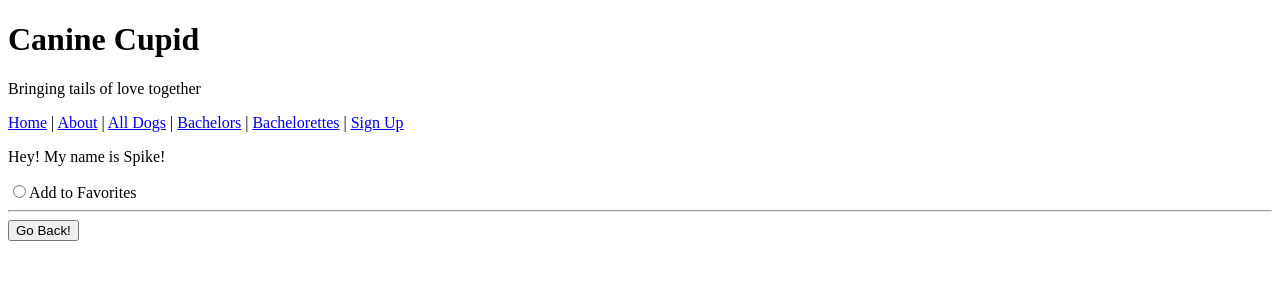
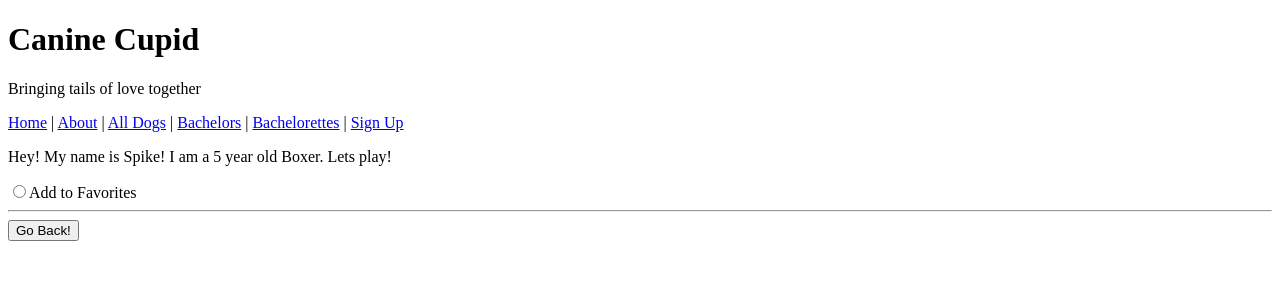
Before and after one commit to armullen/Project1, a Vue app: page /dogs/1 in a window 1280 px wide. Shown: the top 300 px of the page. Built offline with nearby package versions, Linux system fonts and the light colour scheme.

Commit message:
favorites

```diff
--- a/src/main.ts
+++ b/src/main.ts
@@ -20,7 +20,7 @@ dogsStore.initDogList([
     {name: "Rover", age: 2, breed: "Bulldog", gender: Genders.Male, favorite: false},
     {name: "Matilda", age: 3, breed: "Great Dane", gender: Genders.Female, favorite: false},
     {name: "Claire", age: 7, breed: "Bichon Frise", gender: Genders.Female, favorite: false},
-    {name: "Phoebe", age: 1, breed: "Rottweiler", gender: Genders.Female, favorite: false}
+    {name: "Phoebe", age: 1, breed: "Rottweiler", gender: Genders.Female, favorite: true}
 ]);
 
 app.use(router);
--- a/src/views/DetailPage.vue
+++ b/src/views/DetailPage.vue
@@ -2,17 +2,20 @@
 <template>
     <div>
         <p v-if="dogInfo">
-          Hey!  My name is {{ dogInfo.name }}!
+          Hey!  My name is {{ dogInfo.name }}! I am a {{ dogInfo.age }} year old {{ dogInfo.breed }}.  Lets play!
         </p>
         <p v-else>
             Lost Dog Alert!  This dog is not in our database!
         </p>
     <div>
-        <input type="radio" id="favorite">Add to Favorites
+        <input type="radio" id="favorite" >Add to Favorites
+        <p v-if="dogInfo?.favorite">This dog is a favorite!</p>
     </div>
     <hr>
         <button @click="router.back()">Go Back!</button>
     </div>
+
+    <!-- would like a flag that comes up if selected dog is a favorite and the button to select favorite to go away if selected -->
 
 
 </template>
```
